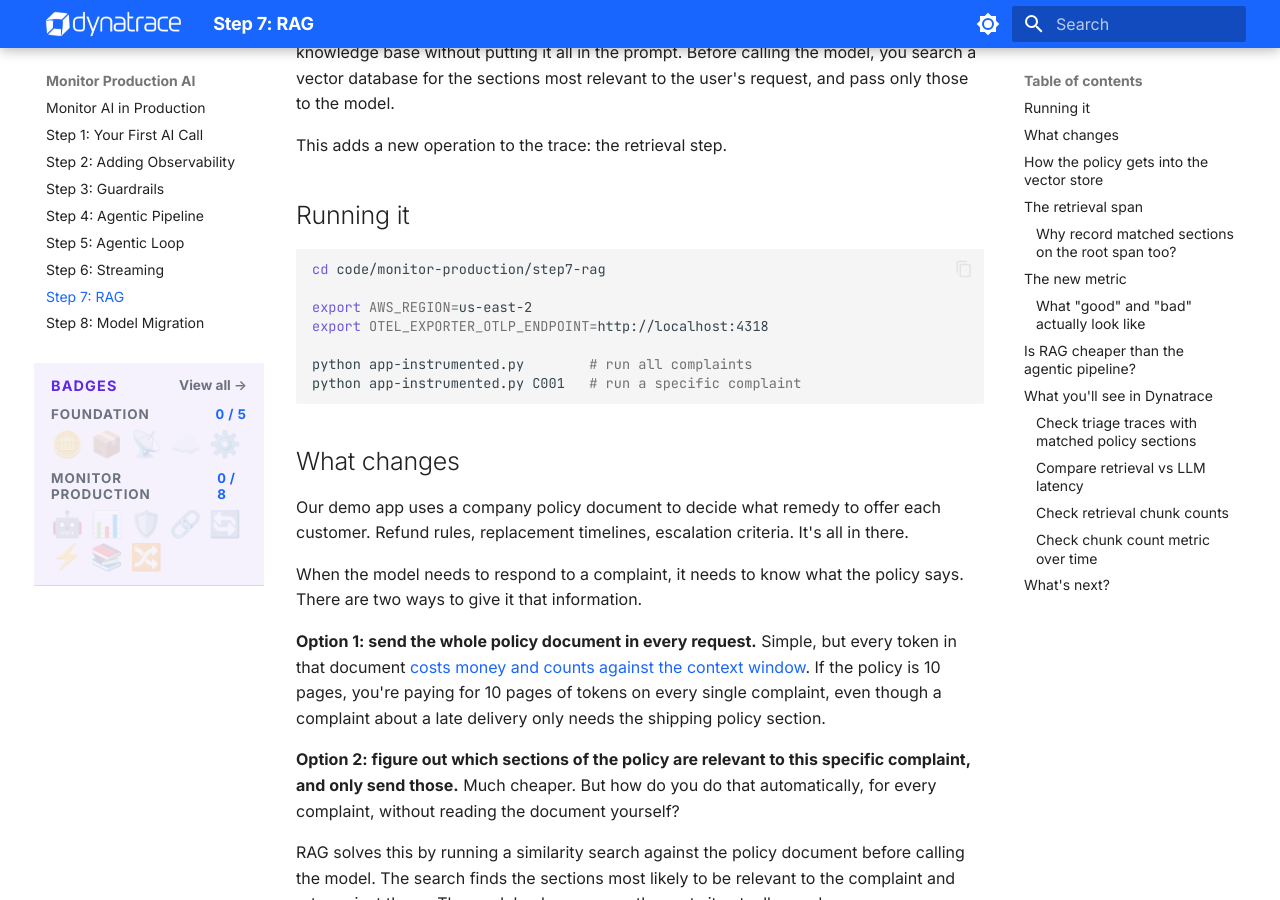
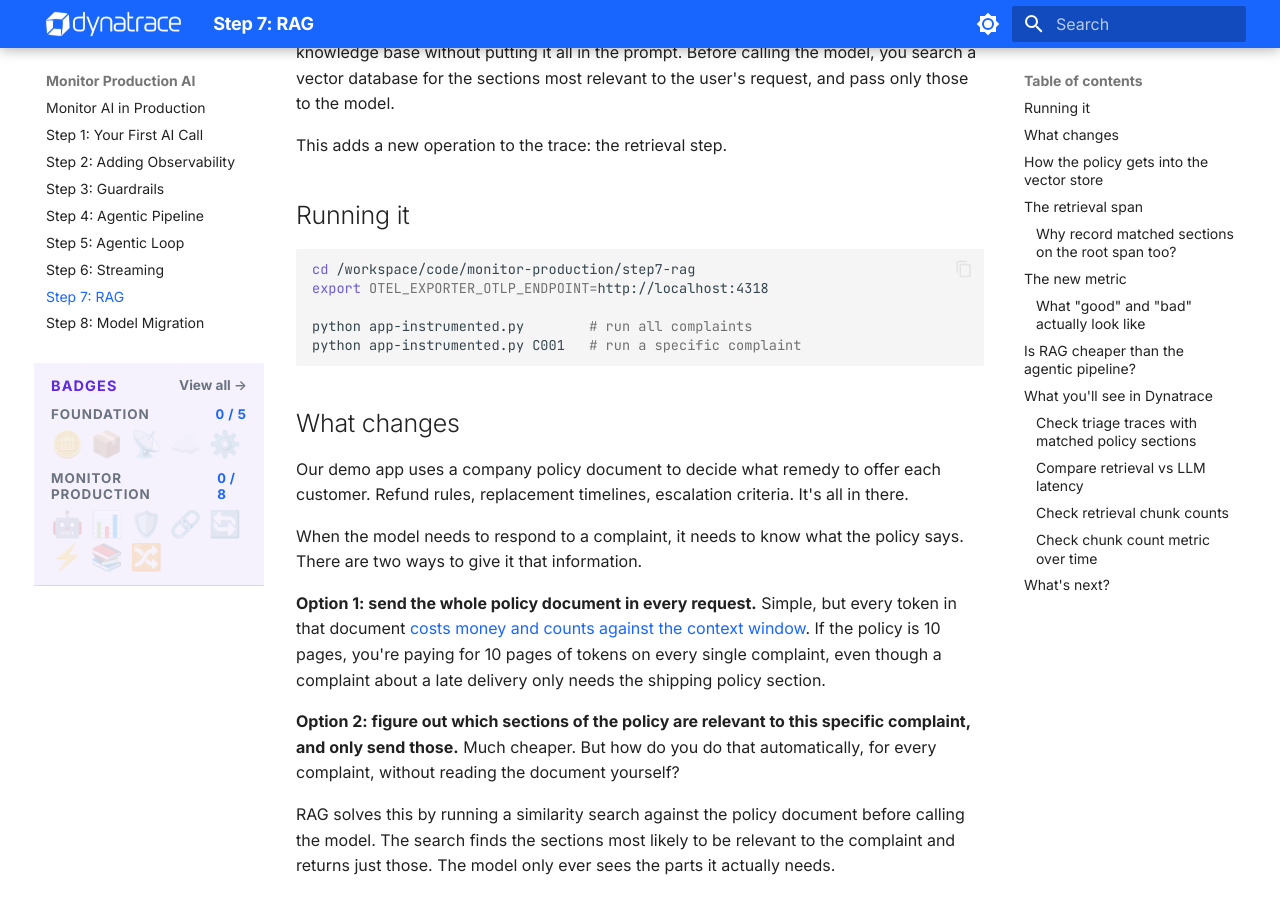
Before and after one commit to agardnerIT/ai-reliability-lab, an MkDocs documentation site: the page built from docs/monitor-production/07-rag.md, in a window 1280 px wide and 900 px high, scrolled down 396 px. Built offline with MkDocs 1.6.1 and Material for MkDocs 9.7.7, drawn with Linux system fonts in a browser that asks for light colours.

Commit message:
doc updates

````diff
--- a/docs/monitor-production/07-rag.md
+++ b/docs/monitor-production/07-rag.md
@@ -41,9 +41,7 @@
 ## Running it
 
 ```bash
-cd code/monitor-production/step7-rag
-
-export AWS_REGION=us-east-2
+cd /workspace/code/monitor-production/step7-rag
 export OTEL_EXPORTER_OTLP_ENDPOINT=http://localhost:4318
 
 python app-instrumented.py        # run all complaints
````
Also changed, not shown: other parts of docs/monitor-production/07-rag.md (+2 -0 lines), docs/monitor-production/03-guardrails.md (+2 -0 lines), docs/monitor-production/05-agentic-loop.md (+4 -0 lines), docs/assets/agentic-loop.architecture.drawio.png (added), docs/assets/guardrail.architecture.drawio.png (added), docs/assets/rag-architecture.drawio.png (added).
